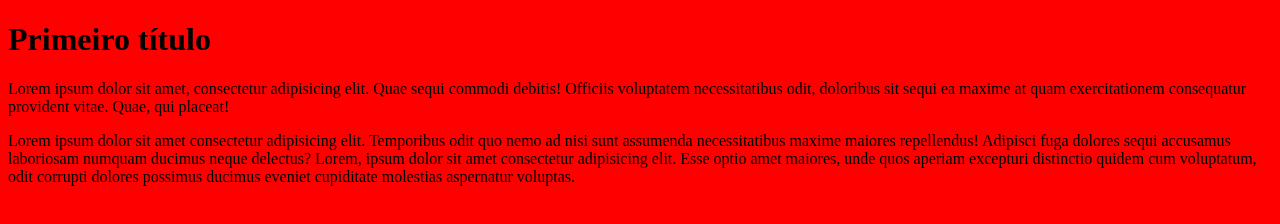
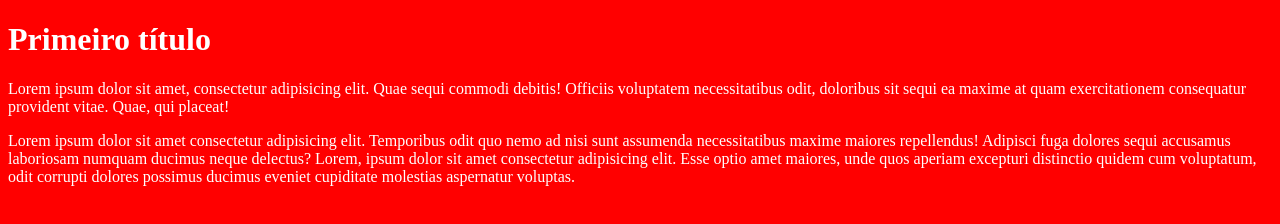
Before and after one commit to lucas-miyazaki/aula-git, a plain HTML site: page index.html in a window 1280 px wide. Drawn offline with Linux system fonts and the light colour scheme.

Commit message:
mudei as cores dos textos

```diff
--- a/estilo.css
+++ b/estilo.css
@@ -1,3 +1,9 @@
 body {
     background-color: red;
 }
+h1 {
+    color: white;
+}
+p {
+    color: white;
+}
```
